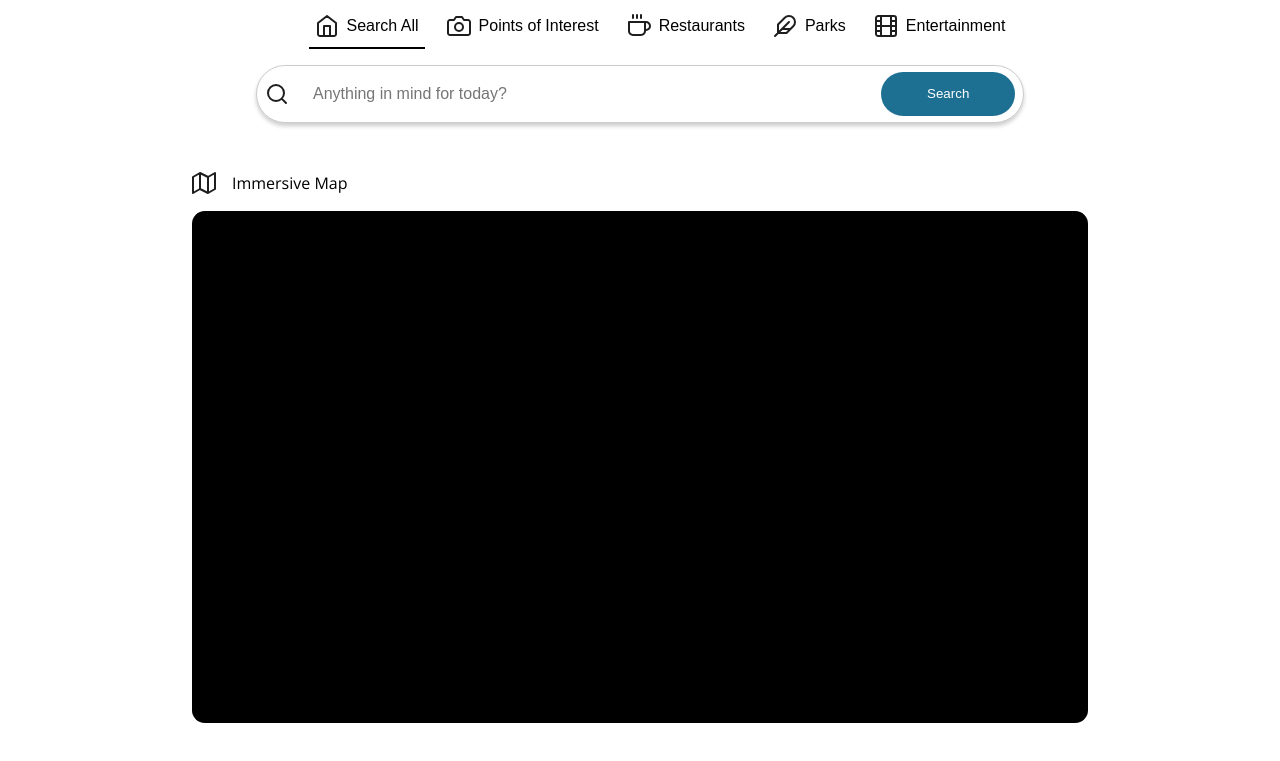
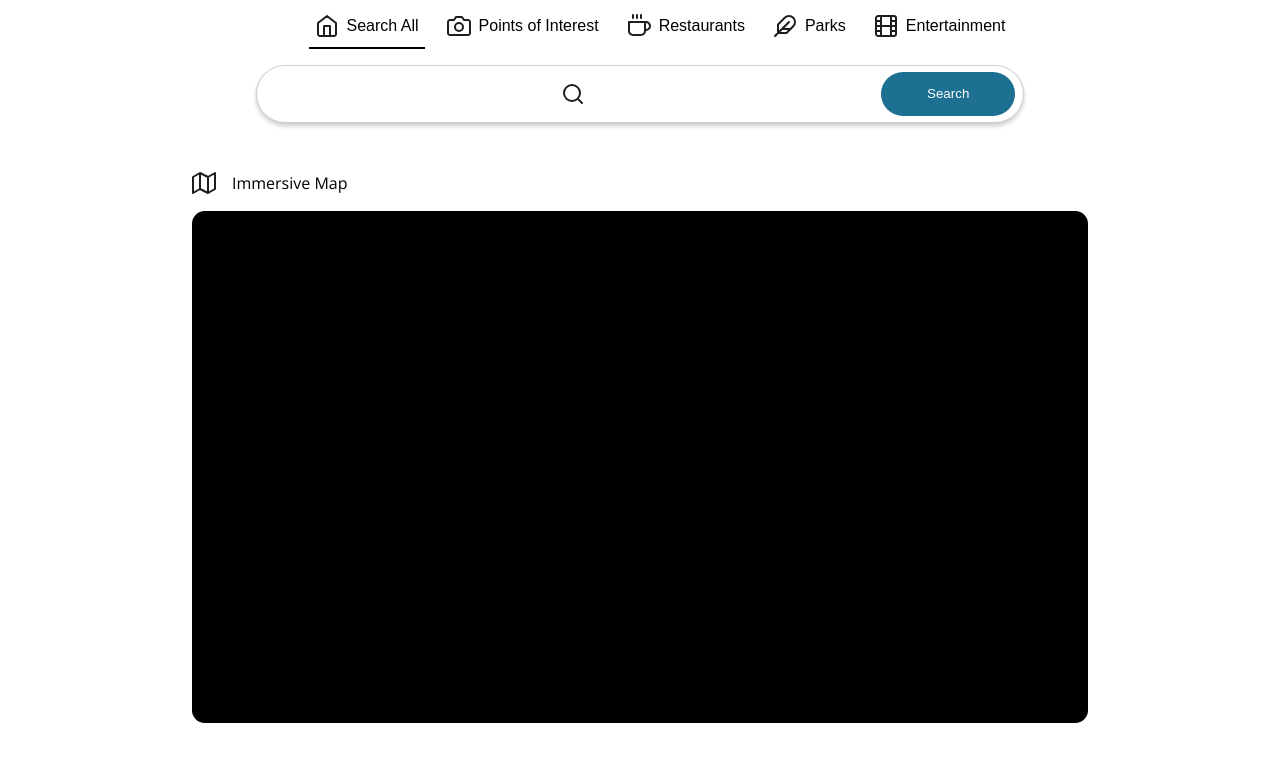
Before and after one commit to AleEGs54/city-explorer, a website built with Vite: page src/index.html in a window 1280 px wide. Shown: the part 181-942 px from the top of the page. Built offline with nearby package versions, Linux system fonts and the light colour scheme; no server answers.

Commit message:
Remove search input field from the search form in index.html

```diff
--- a/src/index.html
+++ b/src/index.html
@@ -69,8 +69,9 @@
       <form class="search-form">
         <div class="search-section">
           <img src="./assets/icons/search.svg" alt="">
-          <input type="search" name="query" id="search-bar" aria-label="Find a Place"
-            placeholder="Anything in mind for today?">
+          <!-- <input type="search" name="query" id="search-bar" aria-label="Find a Place"
+            placeholder="Anything in mind for today?"> -->
+
         </div>
         <button type="button">Search</button>
       </form>
```
